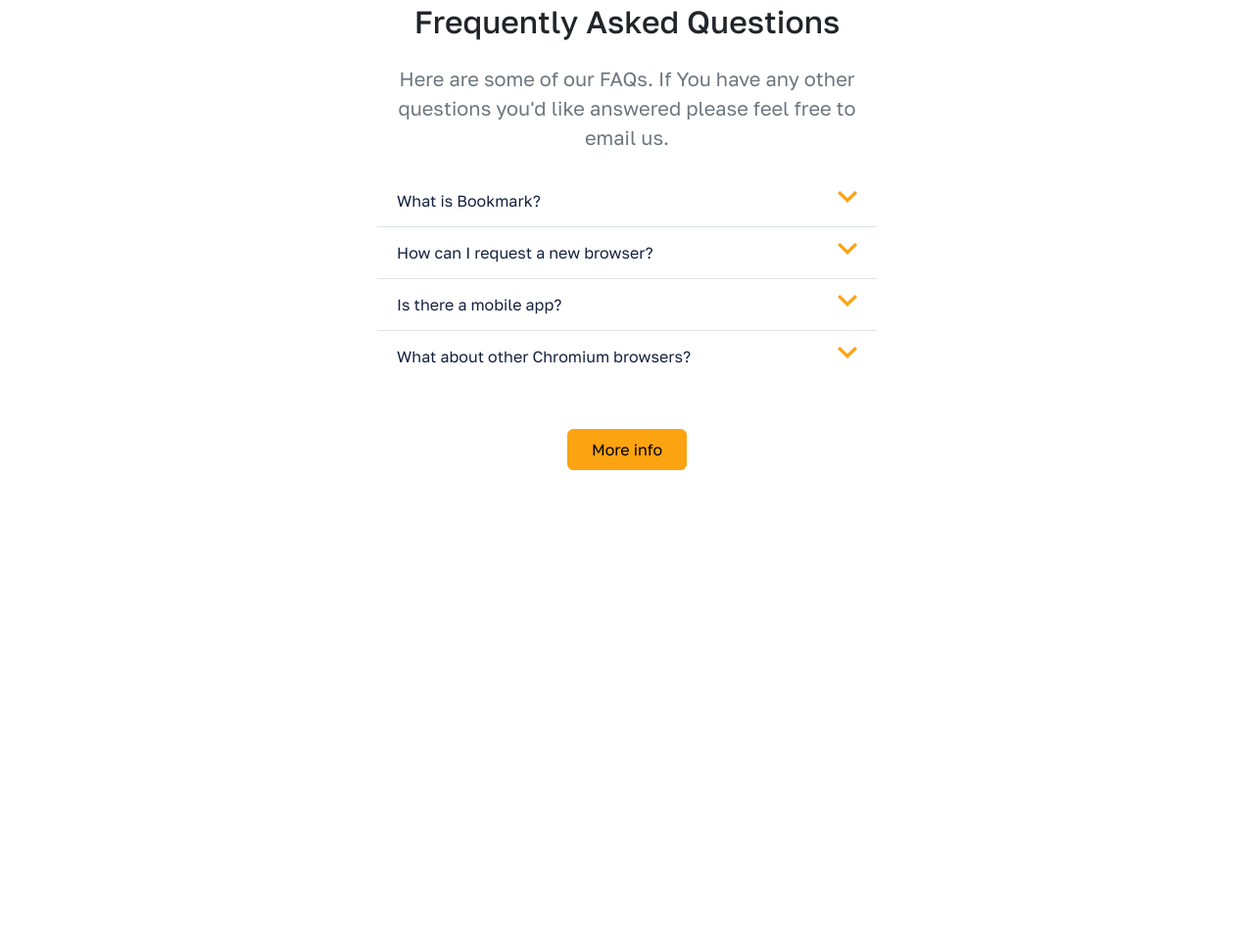
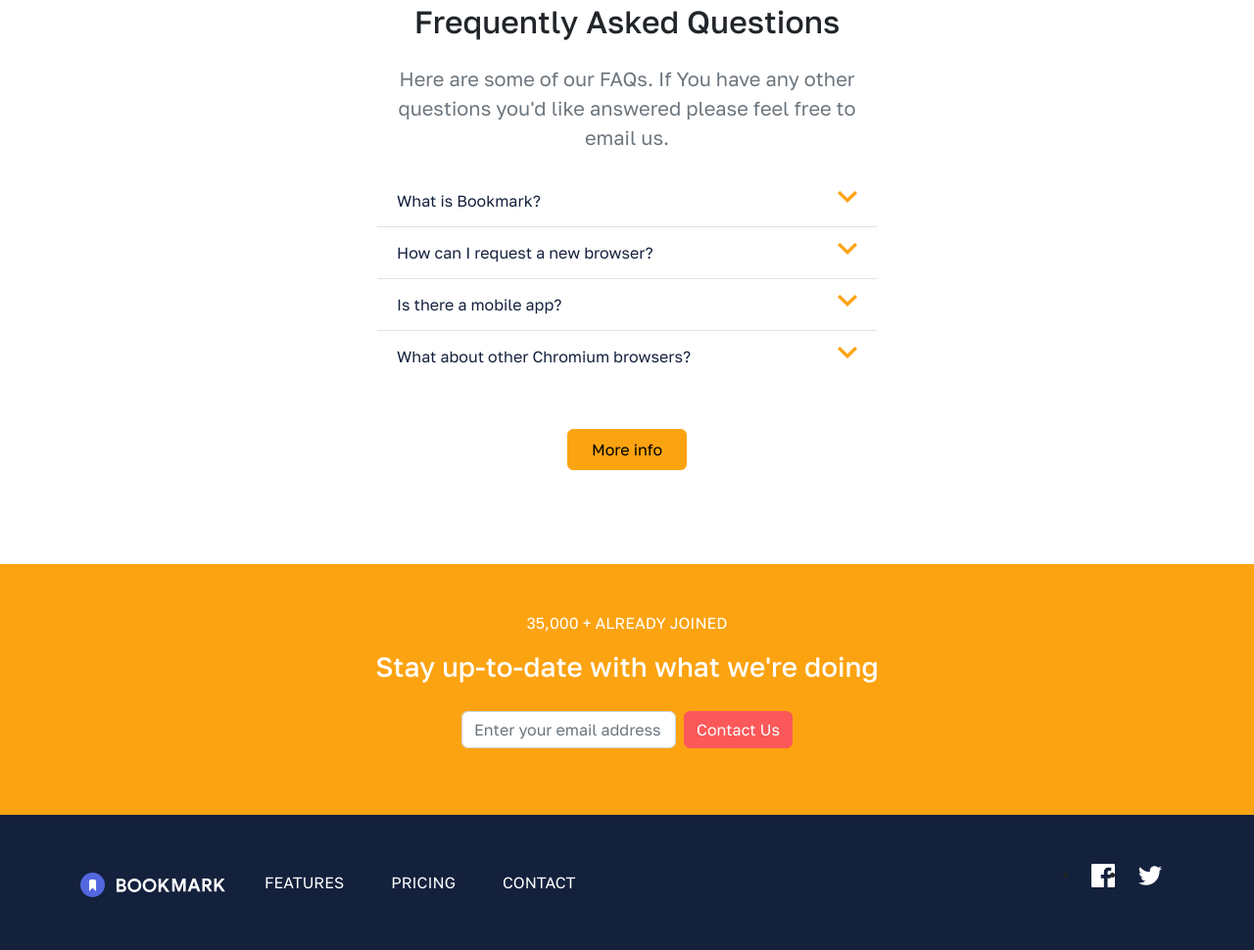
Before and after one commit to nyuudo/Quantifake, a website: page index.html in a window 1280 px wide. Shown: the part 1916-2886 px from the top of the page at 98% size. Before the commit the page ends 2492 px from the top, so only its background shows below. Drawn offline with nearby package versions, Linux system fonts and the light colour scheme.

Commit message:
Extra Changes

```diff
--- a/index.html
+++ b/index.html
@@ -439,6 +439,76 @@
         <button class="btn btn-primary px-4 py-2 m-5">More info</button>
       </div>
     </section>
+    <!-- Contact Form -->
+    <section id="Contact" class="bg-primary p-5">
+      <div class="container text-center">
+        <div class="row">
+          <div class="col-md-6 offset-md-3">
+            <p class="text-sm-center text-white">35,000 + ALREADY JOINED</p>
+            <h3 class="text-white">Stay up-to-date with what we're doing</h3>
+            <form class="row align-self-center justify-content-center p-3">
+              <div class="col-lg-auto p-1">
+                <label for="email" class="visually-hidden text-center"
+                  >Enter your email address</label
+                >
+                <input
+                  type="email"
+                  class="form-control"
+                  id="email"
+                  placeholder="Enter your email address"
+                />
+              </div>
+              <div class="col-lg-auto p-1">
+                <button type="submit" class="btn btn-danger text-white">
+                  Contact Us
+                </button>
+              </div>
+            </form>
+          </div>
+        </div>
+      </div>
+    </section>
+    <!-- Footer Section -->
+    <footer>
+      <nav class="navbar navbar-expand-lg p-5 bg-secondary">
+        <div
+          class="container text-center d-flex flex-lg-row flex-sm-column justify-content-center align-content-center"
+        >
+          <a class="navbar-brand" href="#"
+            ><img src="assets/logo-bookmark-white.svg" alt="logo-bookmark"
+          /></a>
+          <ul class="navbar-nav me-sm-auto mb-2 mb-lg-0">
+            <li class="nav-item mx-3">
+              <a class="nav-link text-white" href="#">FEATURES</a>
+            </li>
+            <li class="nav-item mx-3">
+              <a class="nav-link text-white" href="#">PRICING</a>
+            </li>
+            <li class="nav-item mx-3">
+              <a class="nav-link text-white" href="#">CONTACT</a>
+            </li>
+          </ul>
+          <!-- Social Media-->
+          <div
+            class="container d-flex justify-content-center justify-content-lg-end"
+          >
+            <ul class="row">
+              <li class="col nav-item">
+                <a class="nav-link" href="#"
+                  ><img src="assets/icon-facebook.svg" alt="logo facebook"
+                /></a>
+              </li>
+              <li class="col nav-item">
+                <a class="nav-link" href="#"
+                  ><img src="assets/icon-twitter.svg" alt="logo twitter"
+                /></a>
+              </li>
+            </ul>
+          </div>
+        </div>
+      </nav>
+    </footer>
+
     <!-- modulo JAVASCRIPT Bootstrap -->
     <script src="node_modules/bootstrap/dist/js/bootstrap.min.js"></script>
   </body>
```
Also changed, not shown: sass/_custom.scss (+11 -0 lines), css/main.min.css.
